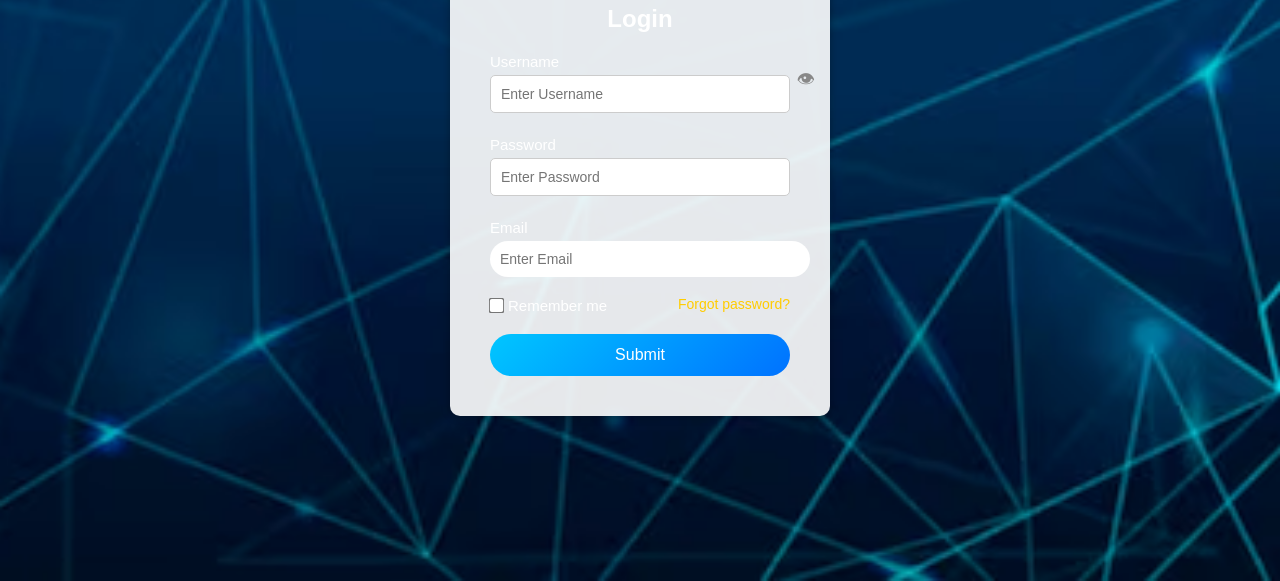
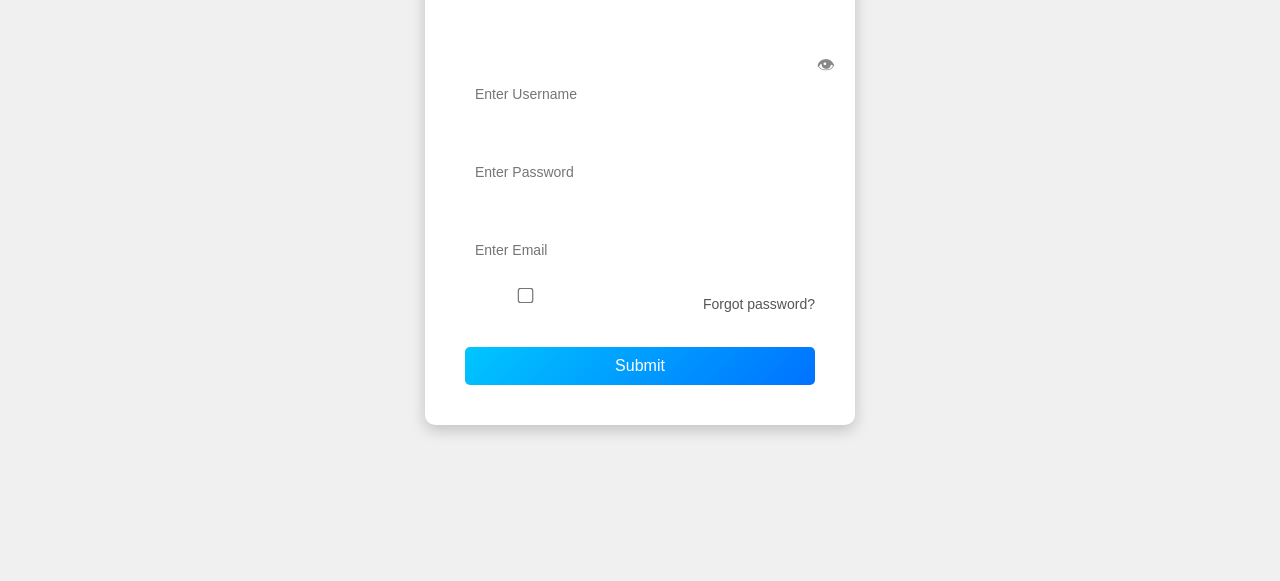
Before and after one commit to kiruba24092004/SIGN-IN-PAGE, a plain HTML site: page index.html in a window 1280 px wide. Shown: the part 219-800 px from the top of the page. Drawn offline with Linux system fonts and the light colour scheme.

Commit message:
Update index.html

```diff
--- a/index.html
+++ b/index.html
@@ -6,42 +6,96 @@
   <title>Login Page</title>
   <link rel="stylesheet" href="style.css">
   <style>
+    body {
+      font-family: Arial, sans-serif;
+      display: flex;
+      justify-content: center;
+      align-items: center;
+      height: 100vh;
+      margin: 0;
+      background: #f0f0f0;
+    }
+
     .login-box {
       position: relative;
-      width: 300px;
-      margin: 50px auto;
+      width: 350px;
       padding: 40px;
-      background: rgba(255,255,255,0.9);
+      background: #fff;
       border-radius: 10px;
-      box-shadow: 0 0 10px rgba(0,0,0,0.3);
+      box-shadow: 0 5px 15px rgba(0,0,0,0.2);
     }
 
-    .login-box input[type="password"],
-    .login-box input[type="text"] {
+    .login-box h2 {
+      text-align: center;
+      margin-bottom: 30px;
+    }
+
+    .login-box label {
+      display: block;
+      margin-bottom: 5px;
+      font-weight: bold;
+    }
+
+    .login-box input {
       width: 100%;
-      padding: 10px 40px 10px 10px; /* extra space for icon */
-      margin-bottom: 15px;
+      padding: 10px 40px 10px 10px; /* space for the icon */
+      margin-bottom: 20px;
       border: 1px solid #ccc;
       border-radius: 5px;
       box-sizing: border-box;
     }
 
-    .toggle-password {
+    /* Eye icon style */
+    .login-box .eye-icon {
       position: absolute;
-      right: 15px;
-      top: 120px; /* adjust according to input position */
+      top: 115px; /* position based on password input */
+      right: 20px;
       cursor: pointer;
       font-size: 18px;
       color: #888;
+      user-select: none;
     }
+
+    .login-box button {
+      width: 100%;
+      padding: 10px;
+      background-color: #4CAF50;
+      color: white;
+      border: none;
+      border-radius: 5px;
+      font-size: 16px;
+      cursor: pointer;
+    }
+
+    .login-box button:hover {
+      background-color: #45a049;
+    }
+
+    .options {
+      display: flex;
+      justify-content: space-between;
+      align-items: center;
+      margin-bottom: 20px;
+    }
+
+    .options a {
+      text-decoration: none;
+      font-size: 14px;
+      color: #555;
+    }
+
+    .brand {
+      text-align: center;
+      font-size: 24px;
+      margin-bottom: 20px;
+      font-weight: bold;
+    }
+
   </style>
 </head>
 <body>
-  <div class="background image">
+  <div class="login-box">
     <div class="brand">kirubashankar</div>
-    <div class="menu-icon">&#9776;</div>
-
-    <div class="login-box">
     <h2>Login</h2>
     <form>
       <label for="username">Username</label>
@@ -49,7 +103,7 @@
 
       <label for="password">Password</label>
       <input type="password" id="password" placeholder="Enter Password" required>
-        <span class="toggle-password" id="togglePassword">&#128065;</span> <!-- eye icon -->
+      <span class="eye-icon" id="togglePassword">&#128065;</span>
 
       <label for="email">Email</label>
       <input type="email" id="email" placeholder="Enter Email" required>
@@ -67,16 +121,15 @@
 
   <script>
     const password = document.getElementById('password');
-      const toggle = document.getElementById('togglePassword');
+    const togglePassword = document.getElementById('togglePassword');
 
-      toggle.addEventListener('click', function() {
+    togglePassword.addEventListener('click', () => {
       const type = password.getAttribute('type') === 'password' ? 'text' : 'password';
       password.setAttribute('type', type);
 
-        // Change icon if you want
-        this.textContent = type === 'password' ? '\u{1F441}' : '\u{1F441}\u{FE0E}';
+      // Toggle eye icon
+      togglePassword.textContent = type === 'password' ? '\u{1F441}' : '\u{1F441}\u{FE0E}';
     });
   </script>
-  </div>
 </body>
 </html>
```
Lines whose indentation alone changed are shown as unchanged.
